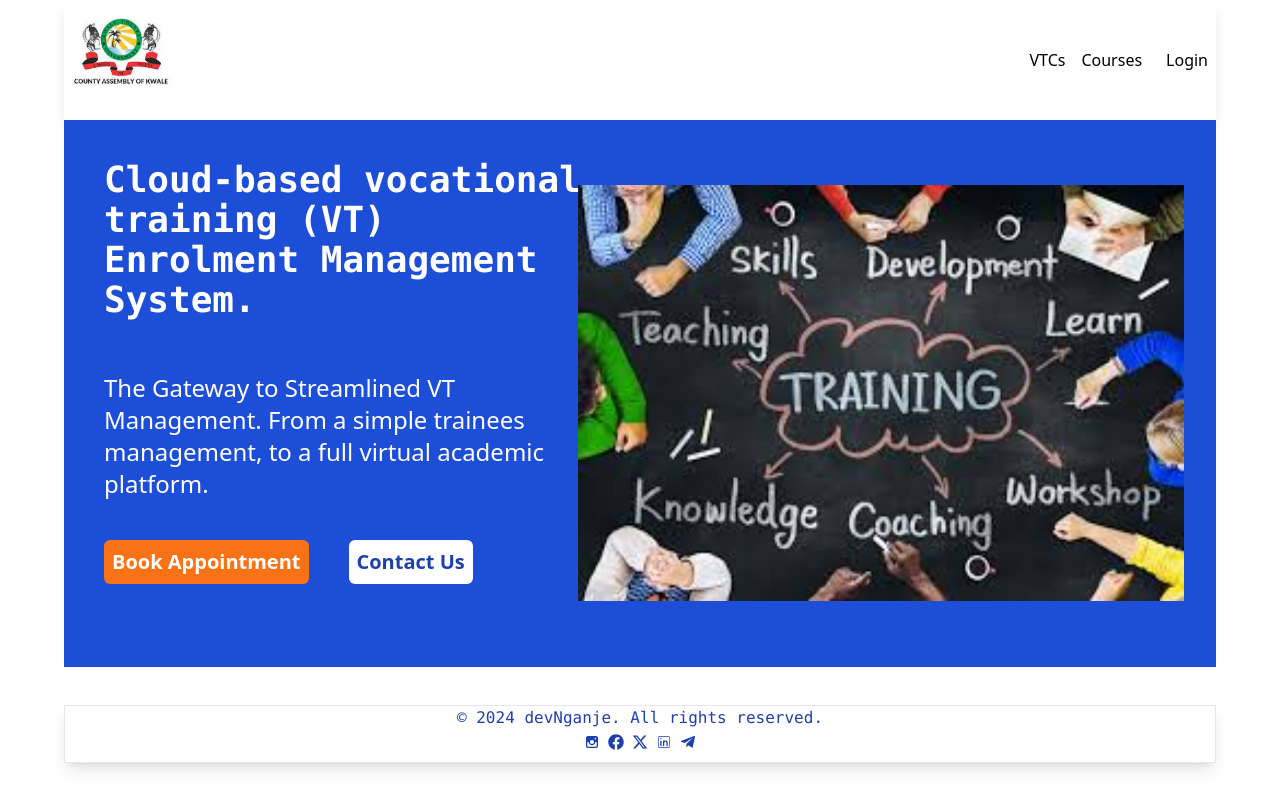
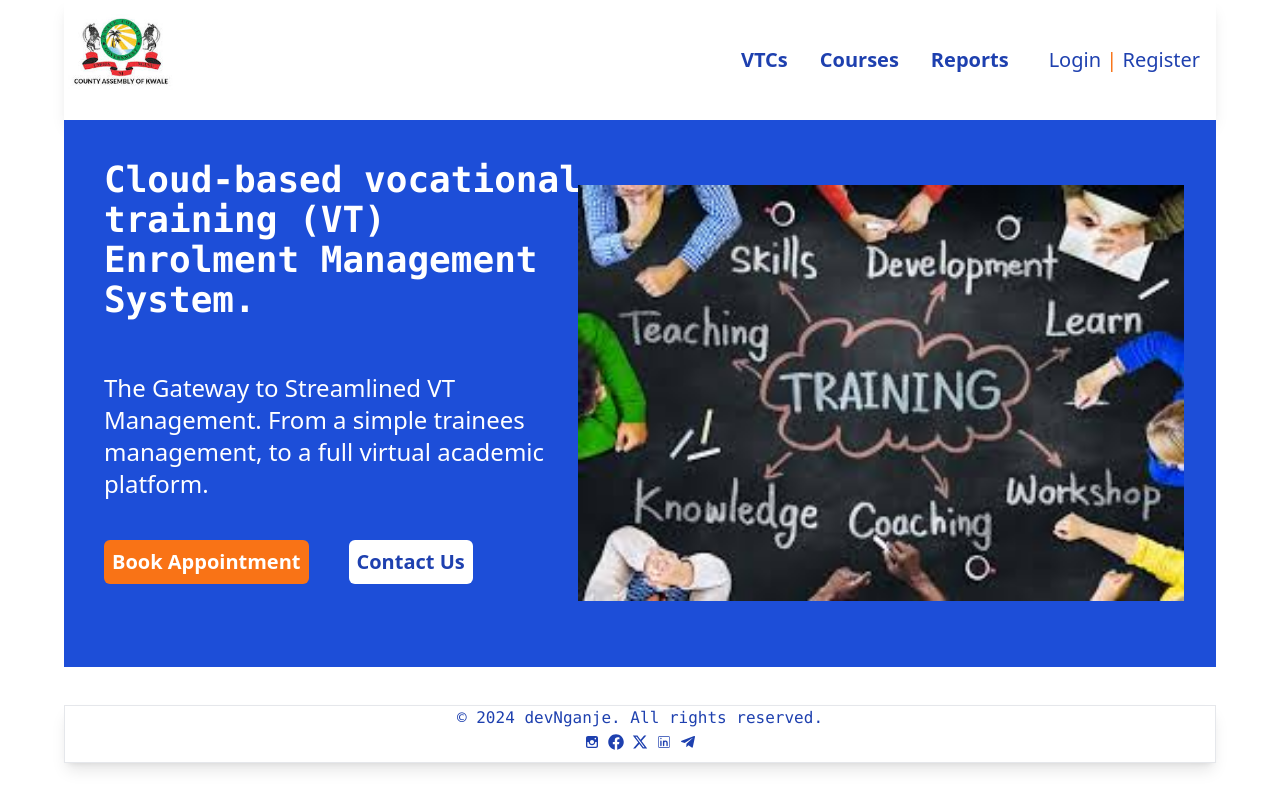
Before and after one commit to asnganje/vtcs-kwale, a React (Vite) app: page / in a window 1280 px wide. Built offline with nearby package versions, Linux system fonts and the light colour scheme.

Commit message:
modify header styling

```diff
--- a/src/components/header.jsx
+++ b/src/components/header.jsx
@@ -6,11 +6,11 @@ import { setLoggedOut } from "../redux/store";
 
 const data = [
     {id: nanoid(), text: "VTCs"},
-    {id: nanoid(), text: "Courses"}
+    {id: nanoid(), text: "Courses"},
+    {id: nanoid(), text: "Reports"}
 ]
 const Header = () => {
     const headerUser = localStorage.getItem('user')
-    console.log(headerUser);
     const dispatch = useDispatch()
     const navigate = useNavigate()
     const logOutHandler = ()=> {
@@ -21,7 +21,7 @@ const Header = () => {
 
     const renderedHeaderItems = data.map((item)=> {
         return(
-            <li className="cursor-pointer" key={item.id}>{item.text}</li>
+            <li className="cursor-pointer text-blue-800 p-2 text-xl font-bold hover:bg-blue-400 hover:text-white hover:rounded-md" key={item.id}>{item.text}</li>
         )
     })
     return(
@@ -33,9 +33,9 @@ const Header = () => {
                 <ul className="flex space-x-4">
                     {renderedHeaderItems}
                 </ul>
-                {<div className="p-2 flex items-center space-x-4">
-                {!headerUser && <Link to="/login"><button>Login</button></Link>}
-                {headerUser &&<p className="space-x-3">Welcome {headerUser}<Link to="/" className="ml-4"><button onClick={logOutHandler}>Logout</button></Link></p>}
+                {<div className="p-2 flex items-center space-x-4 w-full">
+                {!headerUser && <div className="text-blue-800 p-2 text-xl"><Link to="/login"><button>Login</button></Link> <span className="text-orange-500">|</span> <Link to="/register"><button>Register</button></Link></div>}
+                {headerUser &&<p className="flex sm:flex-row gap-2 flex-col"><span className="mt-[1vh]">Welcome {headerUser}</span><Link to="/" ><button className="text-white bg-blue-700 p-1 rounded-md text-xl hover:bg-blue-400" onClick={logOutHandler}>Logout</button></Link></p>}
                 </div>}
             </div>
         </div>
```
